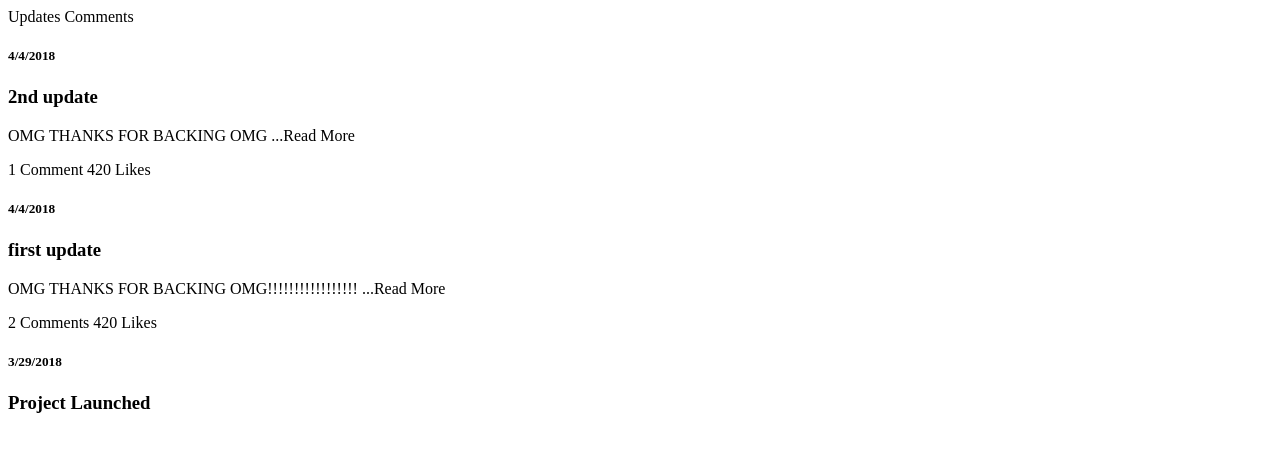
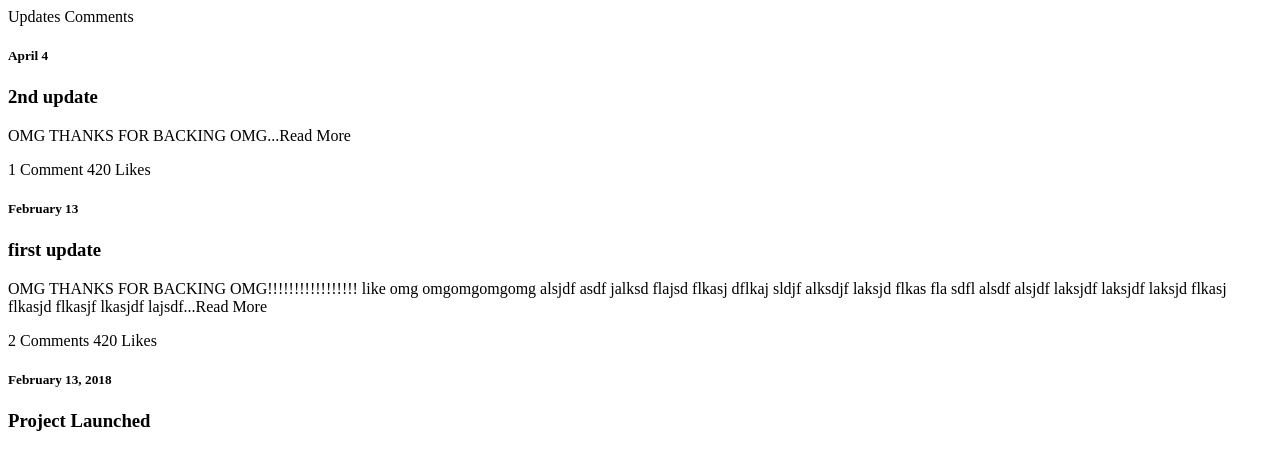
Before and after one commit to jump-starter/Sujitha-updates-module, a React app: page / in a window 1280 px wide. Shown: the top 470 px of the page. Built offline with nearby package versions, Linux system fonts and the light colour scheme; the HTML template or start-up script is replaced by a standard one.

Commit message:
add word limit for update previews, render dates properly with moments

```diff
--- a/client/src/components/CommentItem.jsx
+++ b/client/src/components/CommentItem.jsx
@@ -1,11 +1,11 @@
 import React from 'react';
-//use moments
+import moment from 'moment';
 
 const CommentItem = (props) => (
     <div className="update-post-comment-item">
         <img className="comment-avatar" src={props.comment.avatar} alt="Smiley face" height="20" width="20" />
         <span className="comment-username">{props.comment.userName}</span>
-        <span className="comment-date">{props.comment.date}</span>
+        <span className="comment-date">{moment(props.comment.date).fromNow()}</span>
         <p className="comment-body">{props.comment.body}</p>
     </div>
 )
--- a/client/src/components/CommentsFeed.jsx
+++ b/client/src/components/CommentsFeed.jsx
@@ -3,9 +3,12 @@ import CommentItem from './CommentItem.jsx'
 
 const CommentsFeed = (props) => (
     <div>
-        <h4 id="update-post-comments">Comments</h4>
-        <h6 id="update-post-comments-login">Only backers can post comments. <span id="login">Log In</span></h6>
-        <h6 id="update-post-comments-login">Use this space to cheer the creator along, and talk to your fellow backers.<br/>><br/>>Have a question?<span id="login">Check out the FAQ</span></h6>
+        <h4 className="update-post-comments">Comments</h4>
+        <h6 className="login-box">Only backers can post comments. <button className="remove-button box-text">Log In</button></h6>
+        <div className="right-side-comments-box">
+            <h6 className="box-text">Use this space to cheer the creator along, and talk to your fellow backers.</h6>
+            <h6 className="box-text">Have a question? <button className="remove-button box-text">Check out the FAQ</button></h6>
+        </div>
         {props.comments.map((comment, i) => <CommentItem comment={comment} key={"c" + i}/>)}
     </div>
 )
--- a/client/src/components/UpdateListItem.jsx
+++ b/client/src/components/UpdateListItem.jsx
@@ -1,10 +1,12 @@
 import React from 'react';
+import moment from 'moment';
 
 const UpdateListItem = (props) => (
     <div id="update-list-item" onClick={() => props.handleClick(props.update.title)}>
-        <h5 className="update-date">{props.update.date}</h5>
+        <h5 className="update-date">{moment(props.update.date).format('MMMM D')}</h5>
         <h3 className="update-title">{props.update.title}</h3>
-        <p className="update-body">{props.update.body} ...Read More</p>
+        <p className="update-body">{props.update.body.split(' ').length > 30 ? //only render first 30 words
+            props.update.body.split(' ').slice(0, 30).join(' ') : props.update.body}<span className="read-more">...Read More</span></p>
         <div className="likes-comments">
             <span className="update-comments">{(()=>{
                 if (props.update.comments.length > 1) {return props.update.comments.length + ' Comments'}
--- a/client/src/components/UpdatePostCommentFeed.jsx
+++ b/client/src/components/UpdatePostCommentFeed.jsx
@@ -4,7 +4,7 @@ import UpdatePostCommentItem from './UpdatePostCommentItem.jsx'
 const UpdatePostCommentFeed = (props) => (
     <div>
         <h4 id="update-post-comments">Comments</h4>
-        <h6 id="update-post-comments-login">Only backers can post comments. <span id="login">Log In</span></h6>
+        <h6 id="update-post-comments-login">Only backers can post comments. <button className="remove-button box-text">Log In</button></h6>
         {props.comments.map((comment, i)=> <UpdatePostCommentItem comment={comment} key={"uc"+i}/>)}
     </div>
 )
--- a/client/src/components/UpdatePostCommentItem.jsx
+++ b/client/src/components/UpdatePostCommentItem.jsx
@@ -1,11 +1,11 @@
 import React from 'react';
-//use moments
+import moment from 'moment';
 
 const UpdatePostCommentItem = (props) => (
     <div id="update-post-comment-item">
         <img id="comment-avatar" src={props.comment.avatar} alt="Smiley face" height="20" width="20"/>
         <span id="comment-username">{props.comment.userName}</span>
-        <span id="comment-date">{props.comment.date}</span>
+        <span id="comment-date">{moment(props.comment.date).fromNow()}</span>
         <p id="comment-body">{props.comment.body}</p>
     </div>
 )
--- a/client/src/components/UpdatePostView.jsx
+++ b/client/src/components/UpdatePostView.jsx
@@ -1,31 +1,20 @@
 import React from 'react';
-import UpdatePostCommentFeed from './UpdatePostCommentFeed.jsx'
+import UpdatePostCommentFeed from './UpdatePostCommentFeed.jsx';
+import moment from 'moment';
 
 const UpdatePostView = (props) => (
      <div>
-        <h5 className="update-date">{props.update.date}</h5>
+        <h5 className="update-date">{moment(props.update.date).format('MMMM D, YYYY')}</h5>
         <h2 className="update-title">{props.update.title}</h2>
         <div className="comments-like-bar">
-            <span className="update-post-comments">{(() => {
-                if (props.update.comments.length > 1) { return props.update.comments.length + ' Comments ' }
-                else if (props.update.comments.length === 1) { return props.update.comments.length + ' Comment ' }
-                else { return }})()}
-            </span>
+            <span className="update-post-comments">{props.update.comments.length === 1 ? props.update.comments.length + ' Comment ' : props.update.comments.length + ' Comments '}</span>
             <button className="like-button" type="button">♥ Like</button>
-            <span className="update-post-likes"> {(() => {
-                if (props.update.likes > 1) { return props.update.likes + ' Likes' }
-                else if (props.update.likes === 1) { return props.update.likes + ' Like' }
-                else { return }})()}
-            </span>
+            <span className="update-post-likes"> {props.update.likes === 1 ? props.update.likes + ' Like' : props.update.likes + ' Likes'}</span>
         </div>
         <p className="update-body">{props.update.body}</p>
         <div className="previous-next-update-bar">
-            {(()=>{ //if previous/next exists, render button
-                if (props.updateView.previous) return <button id="previous" onClick={() => props.handleClick(props.updateView.previous)}>&lt; Previous Update</button>
-            })()}
-            {(() => {
-                if (props.updateView.next) return <button id="next" onClick={() => props.handleClick(props.updateView.next)}>Next Update &gt;</button>
-            })()}
+            {(() => {if (props.updateView.previous) return <button id="previous" onClick={() => props.handleClick(props.updateView.previous)}>&lt; Previous Update</button>})()}
+            {(() => {if (props.updateView.next) return <button id="next" onClick={() => props.handleClick(props.updateView.next)}>Next Update &gt;</button>})()}
         </div>
         <button className="like-button-2" type="button">♥ Like</button>
         <UpdatePostCommentFeed comments={props.update.comments}/>
--- a/client/src/components/Updates.jsx
+++ b/client/src/components/Updates.jsx
@@ -1,11 +1,12 @@
 import React from 'react';
 import UpdateListItem from './UpdateListItem.jsx';
+import moment from 'moment';
 
 const Updates = (props) => (
     <div>
         {props.updates.map((update, i) => <UpdateListItem update={update} key={"u"+i} handleClick={props.handleClick} />)}
         <div id="project-launched-box">
-            <h5 id="created-at">{props.createdAt}</h5>
+            <h5 id="created-at">{moment(props.createdAt).format('MMMM D, YYYY')}</h5>
             <h3 id="project-launched">Project Launched</h3>
         </div>
     </div>
--- a/client/src/index.jsx
+++ b/client/src/index.jsx
@@ -1,8 +1,6 @@
 import React from 'react';
 import ReactDOM from 'react-dom';
 import $ from 'jquery';
-
-//use moments.js to handle dates
 
 import Updates from './components/Updates.jsx';
 import UpdatePostView from './components/UpdatePostView.jsx';
@@ -13,7 +11,7 @@ class App extends React.Component {
     super();
     this.state = {
         view: 'updates',
-        createdAt: "3/29/2018",
+        createdAt: "2018-02-13 20:03:17.035Z",
         updateView: {
             previous: null,
             current: null,
@@ -33,8 +31,8 @@ class App extends React.Component {
             }]
         }, {
             title: "first update",
-            body: "OMG THANKS FOR BACKING OMG!!!!!!!!!!!!!!!!!",
-            date: "4/4/2018", //use moments.js???
+            body: "OMG THANKS FOR BACKING OMG!!!!!!!!!!!!!!!!! like omg omgomgomgomg alsjdf asdf jalksd flajsd flkasj dflkaj sldjf alksdjf laksjd flkas fla sdfl alsdf alsjdf laksjdf laksjdf laksjd flkasj flkasjd flkasjf lkasjdf lajsdf ioajdflia lifajwliefja lisdjf alksdjf alkf over 30 omg omg omg omgo mgom ",
+            date: "2018-02-13 20:03:17.035Z", //use moments.js???
             likes: 420,
             comments: [{
                 userId: 2,
@@ -46,7 +44,7 @@ class App extends React.Component {
                 userId: 2,
                 avatar: "https://uproxx.files.wordpress.com/2017/02/kevin-durant-mad-yell.jpg?quality=95",
                 userName: "KD",
-                date: "3/30/2018",
+                date: "2018-02-13 20:03:17.035Z",
                 body: "u is welcome",
             }]
         }],
@@ -60,7 +58,7 @@ class App extends React.Component {
             userId: 2,
             avatar: "https://uproxx.files.wordpress.com/2017/02/kevin-durant-mad-yell.jpg?quality=95",
             username: "KD",
-            date: "4/5/2018",
+            date: "2018-02-13 20:03:17.035Z",
             body: "omg",
         }]
     }
@@ -82,7 +80,7 @@ class App extends React.Component {
                 if (updates[i+1]) { //if not the oldest post
                     previous = updates[i+1].title; //save previous post title
                 }
-                if (i) { //if not the newest
+                if (i) { //if not the newest post
                     next = updates[i-1].title; //save next post title
                 }
             }
--- a/package.json
+++ b/package.json
@@ -18,6 +18,7 @@
     "faker": "^4.1.0",
     "jest": "^22.4.3",
     "jquery": "^3.3.1",
+    "moment": "^2.22.1",
     "mongoose": "^5.0.14",
     "nodemon": "^1.17.3",
     "react": "^16.3.1",
```
Also changed, not shown: 3 other files (tests, documents, lock files or other folders).
